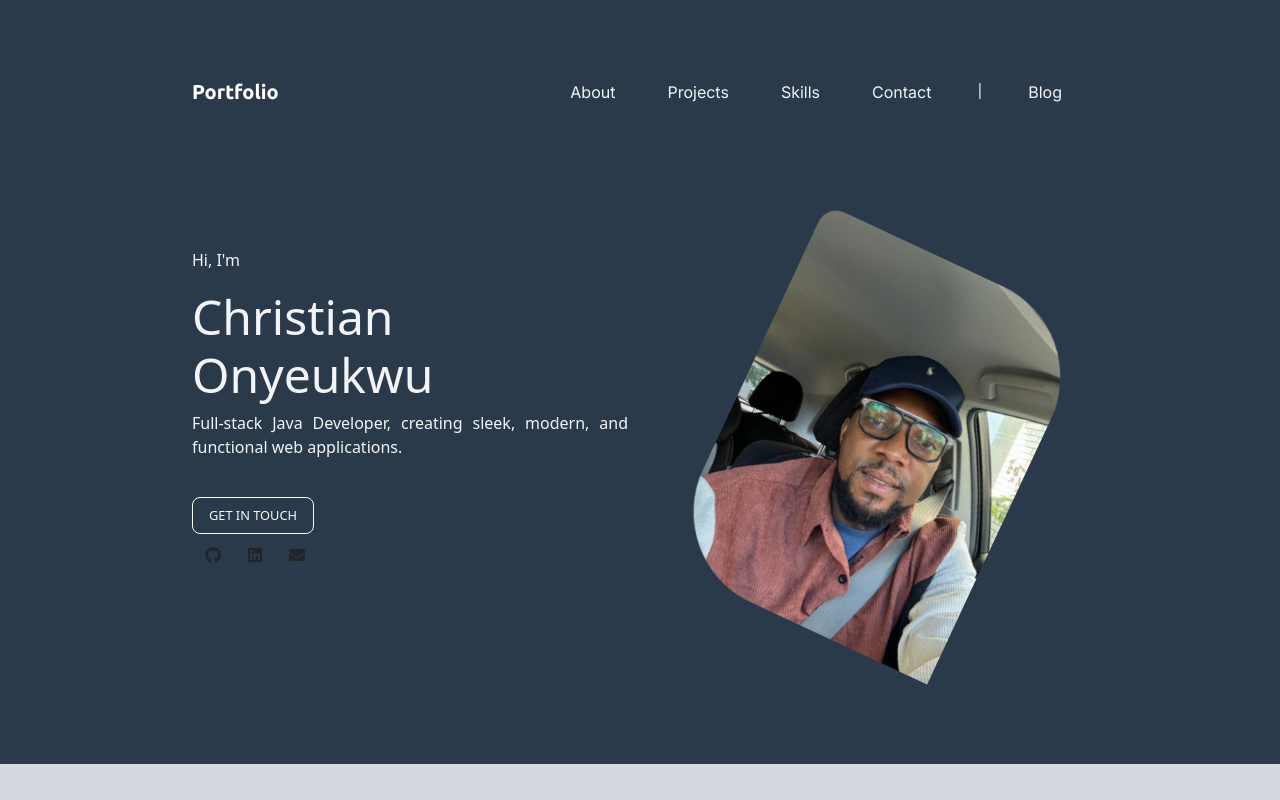
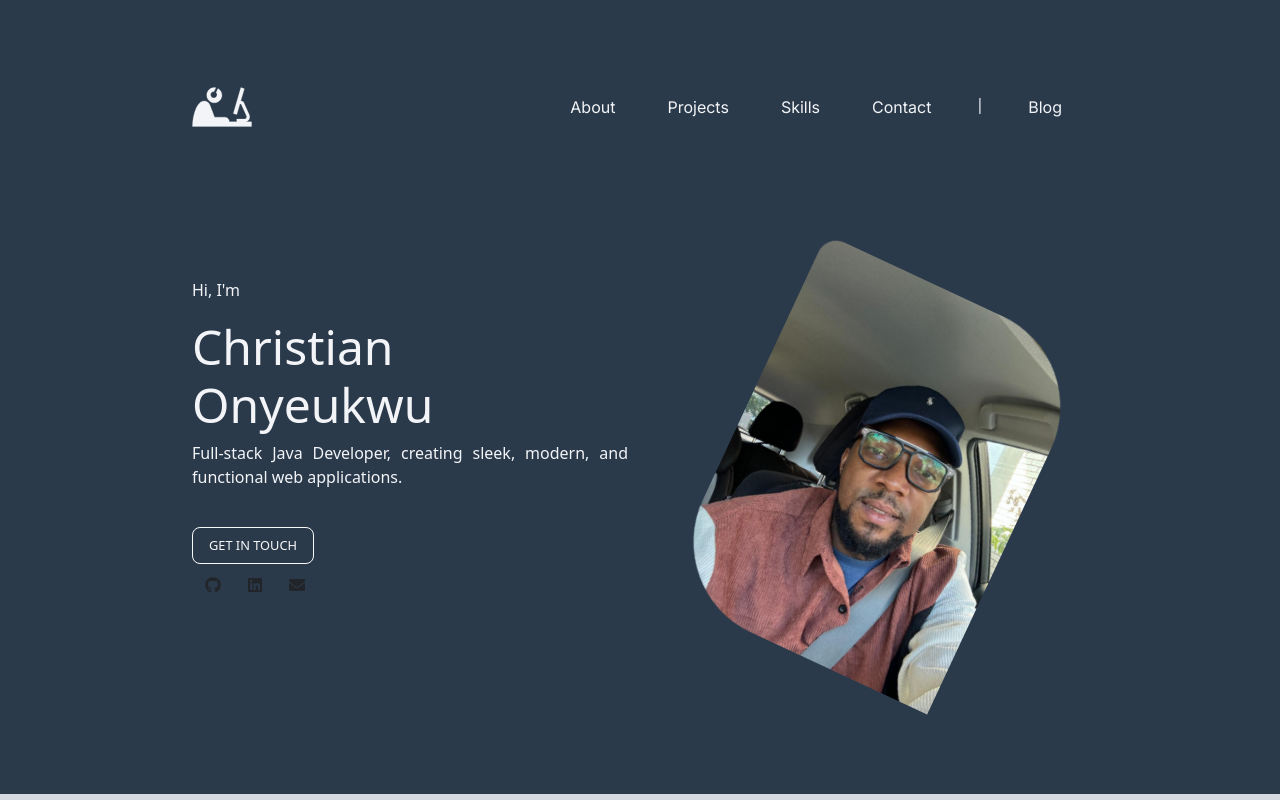
Before and after one commit to christianRibig5/christian_portfolio, a React (Vite) app: page / in a window 1280 px wide. Shown: the top 800 px of the page. Built offline with nearby package versions, Linux system fonts and the light colour scheme.

Commit message:
changed the logo

```diff
--- a/index.html
+++ b/index.html
@@ -3,7 +3,7 @@
 
 <head>
   <meta charset="UTF-8" />
-  <link rel="icon" type="image/svg+xml" href="/images/developer.svg" />
+  <link rel="icon" type="image/svg+xml" href="/images/developer-w.svg" />
   <meta name="viewport" content="width=device-width, initial-scale=1.0" />
   <title>Full stack Java Developer in CA | Christian Onyeukwu</title>
 </head>
--- a/src/components/Nav.jsx
+++ b/src/components/Nav.jsx
@@ -4,7 +4,7 @@ const Nav = () => {
     return (
         /* Nav Bar */
         <nav className="navbar navbar-expand-lg navbar-dark" >
-            <a className="navbar-brand" href="#">Portfolio</a>
+            <a className="navbar-brand" href="#"><img src="/images/developer-w.svg"></img></a>
             <button
                 className="navbar-toggler"
                 type="button"
--- a/src/styles.css
+++ b/src/styles.css
@@ -75,6 +75,10 @@ p {
 
 .navbar-brand a {
   color: #F2F4F8;
+}
+
+.navbar-brand img {
+  width: 60px;
 }
 
 .nav-item {
```
Also changed, not shown: public/images/developer-w.svg (added).
